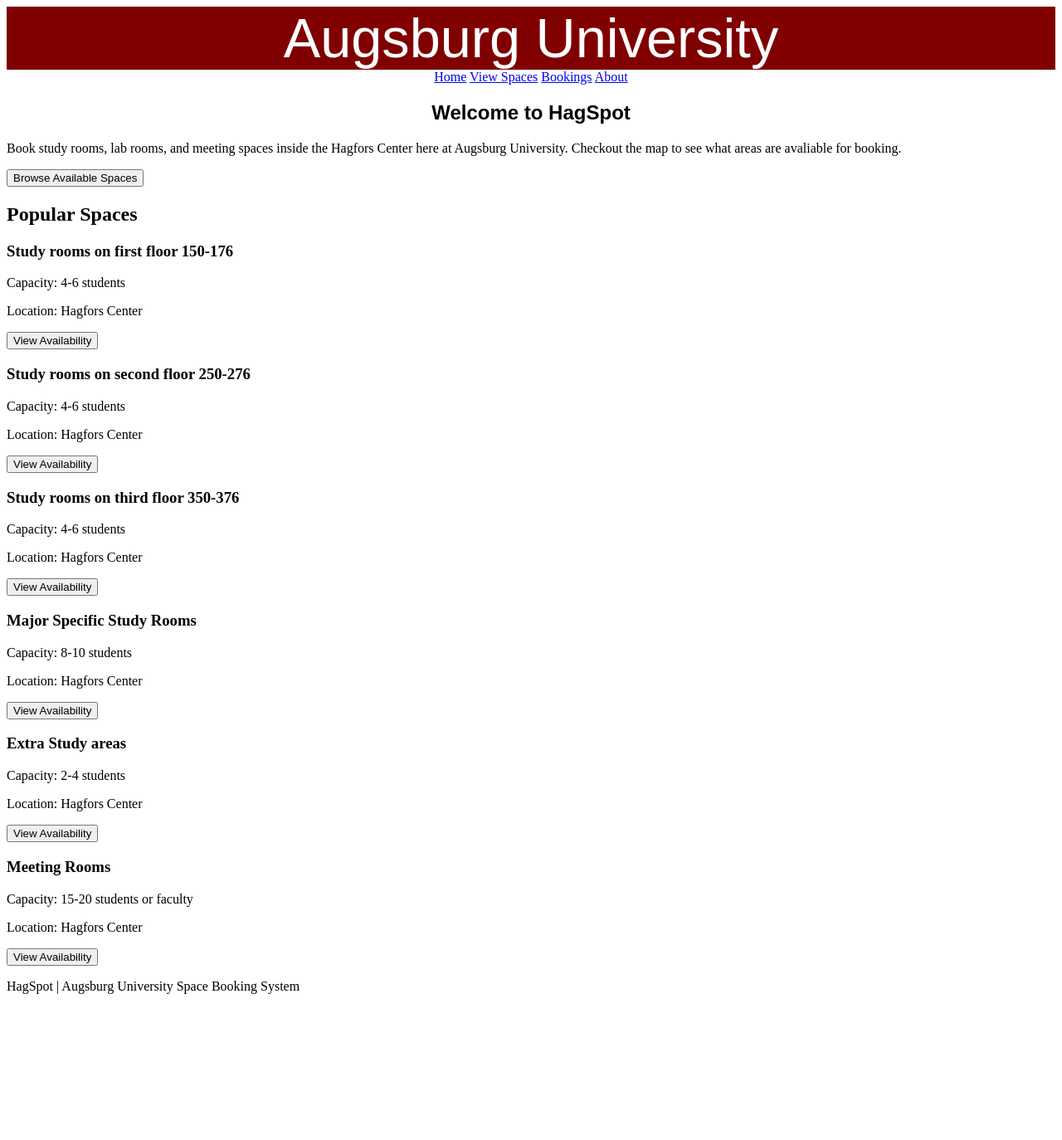
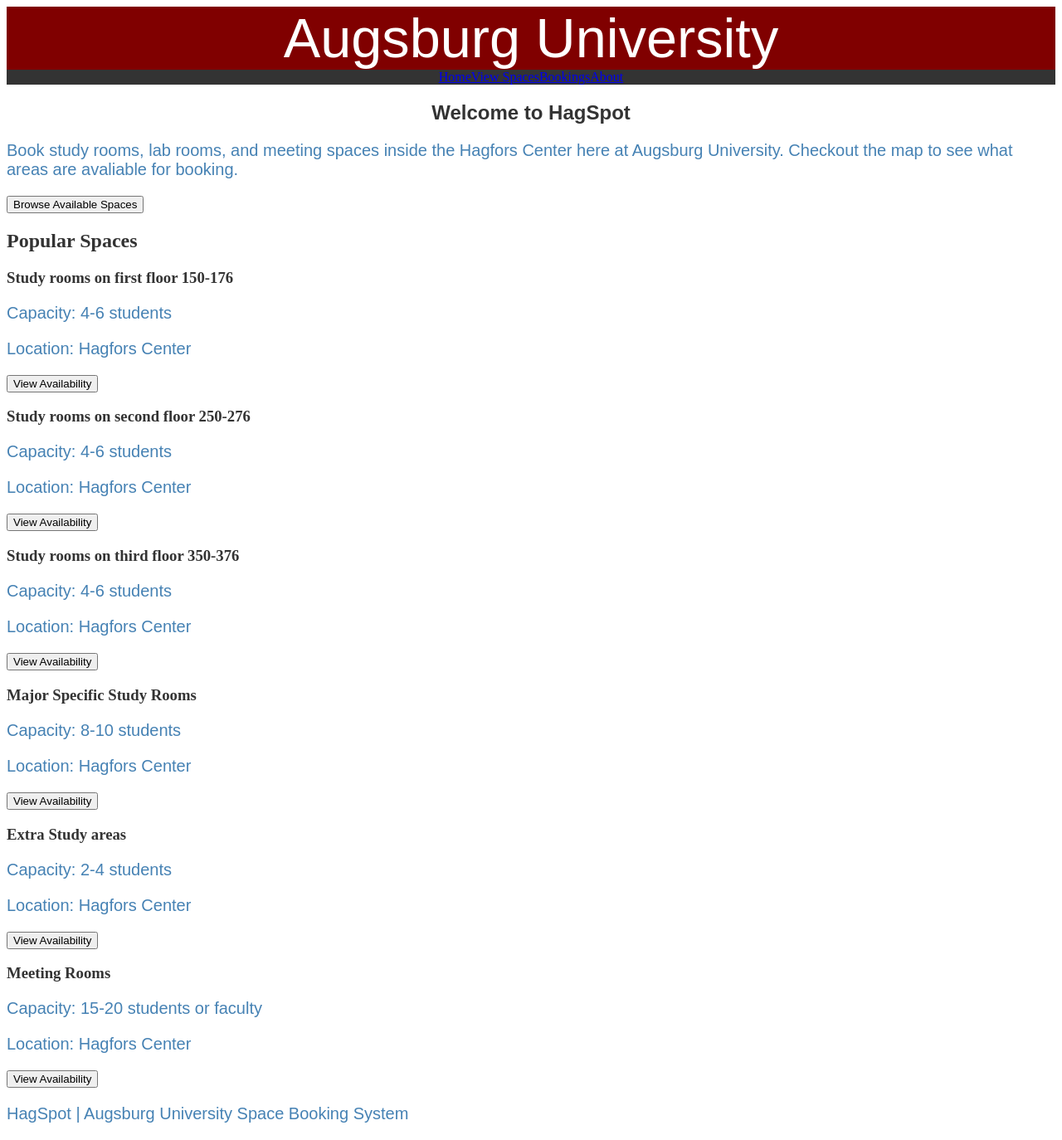
Before and after one commit to abdikarim19/hagspot, a PHP site: page / in a window 1280 px wide. Shown: the whole page at 83% size. Before the commit the page ends 1198 px from the top, so only its background shows below. Run offline with PHP 8.4, Linux system fonts and the light colour scheme.

Commit message:
Adding more style to css

```diff
--- a/hagspotstyle.css
+++ b/hagspotstyle.css
@@ -7,11 +7,32 @@ Group: Emily Y Adonai B. Diana M. Abdikarim M.
 h1{
 	text-align: center;
 	/*background-color: rgb(128,0,0);*/
-	color: black;
+	color: #333333;
 	font-family: Arial, sans-serif;
 }
+h2{
+	color: #333333;
+
+}
+h3{
+	color: #333333;
+}
 nav{
-	text-align: center;
+	list-style-type: none;
+  	margin: 0;
+  	padding: 0;
+  	background-color: #333333;
+  	display: flex;
+  	justify-content: center;
+}
+nav li a{
+	display: block;
+	color: white;
+	padding: 14px 16px;
+	text-decoration: none;
+}
+nav li a:hover{
+	background-color: rgb(128,0,0);
 }
 header{
 	text-align: center;
@@ -20,3 +41,11 @@ header{
 	font-family: Arial, sans-serif;
 	font-size: 50pt;
 }
+p{
+	color: SteelBlue;
+	text-align: left;
+	font-family: Arial, sans-serif;
+	font-size: 15pt;
+
+
+}
```
